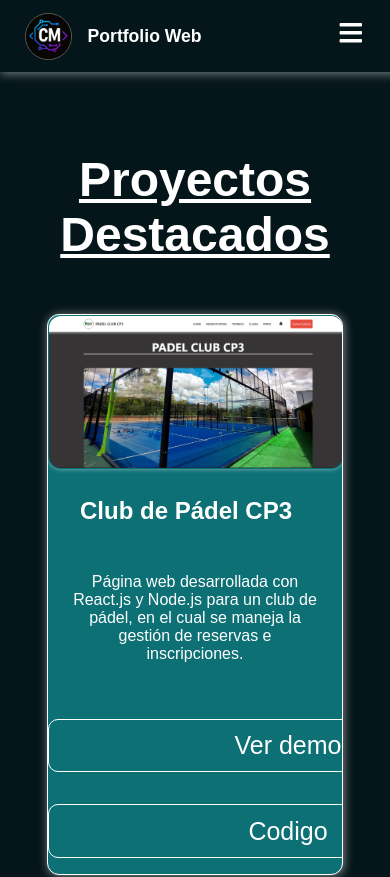
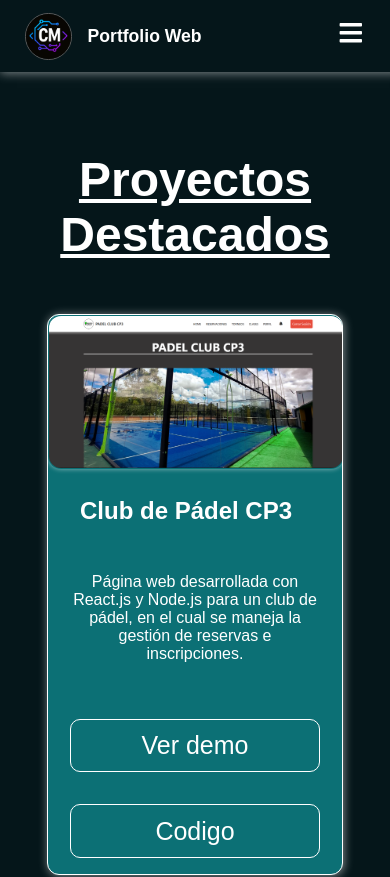
Before and after one commit to CesarMMC11/Portfolio-web, a React (Vite) app: page /proyectos in a window 390 px wide. Shown: the top 877 px of the page. Built offline with nearby package versions, Linux system fonts and the light colour scheme.

Commit message:
actualizacion de proyectos-1

```diff
--- a/src/styles/proyects.css
+++ b/src/styles/proyects.css
@@ -56,14 +56,18 @@
 .btn-proyect {
     margin-top: 2rem;
     margin-bottom: 1rem;
-    margin-left: 3rem;
+    margin-left: auto;   /* centrado desde el inicio */
+    margin-right: auto;
     padding: 1rem;
-    width: 30rem;
+    max-width: 30rem;    /* límite superior */
+    width: 100%;         /* ocupa todo el ancho disponible */
     border-radius: 10px;
     background-color: #0c7075;
-    border: 1px solid  white;
+    border: 1px solid white;
     transition: all 0.7s;
+    display: block;      /* necesario para margin auto */
 }
+
 
 .btn-proyect:hover {
     background-color: #04292e;
@@ -100,9 +104,12 @@
   }
 
   .btn-proyect {
+        /* Se adapta el ancho para no ser tan grande y se centra */
+        width: 80%; /* Ocupa el 80% del contenedor padre */
+        max-width: 300px; /* Evita que crezca demasiado en tabletas */
         margin-left: auto;
         margin-right: auto;
-    display: block;
+        display: block; /* Necesario para que margin: auto funcione */
         font-size: 1rem;
         padding: 0.8rem 1.2rem;
   }
@@ -129,7 +136,10 @@
   }
 
   .btn-proyect {
+        /* Hereda width: 80% y margin: auto de 1024px, solo ajustamos tamaño de fuente/padding */
         font-size: 0.95rem;
         padding: 0.7rem 1rem;
+        /* Puedes reducir aún más el ancho si lo necesitas, por ejemplo: width: 90%; */
+        width: 85%;
   }
 }
```
Lines whose indentation alone changed are shown as unchanged.
